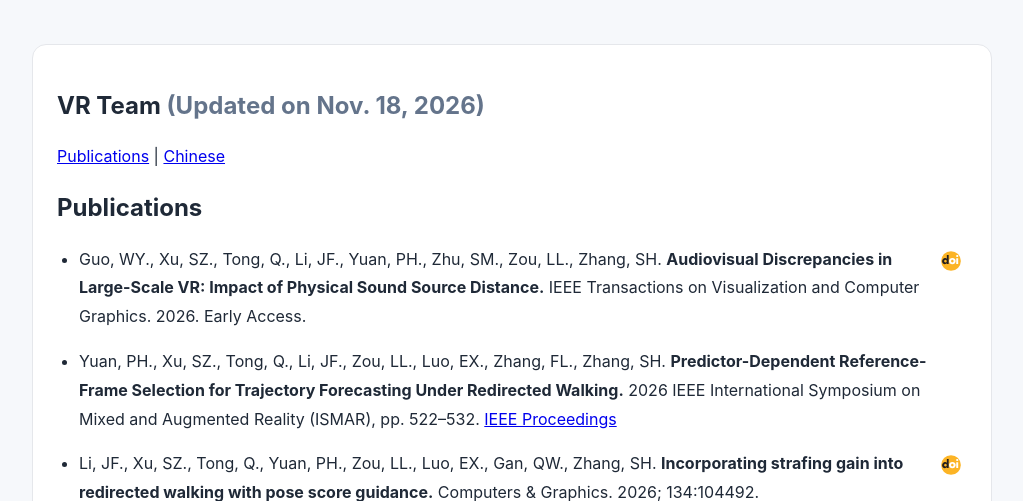
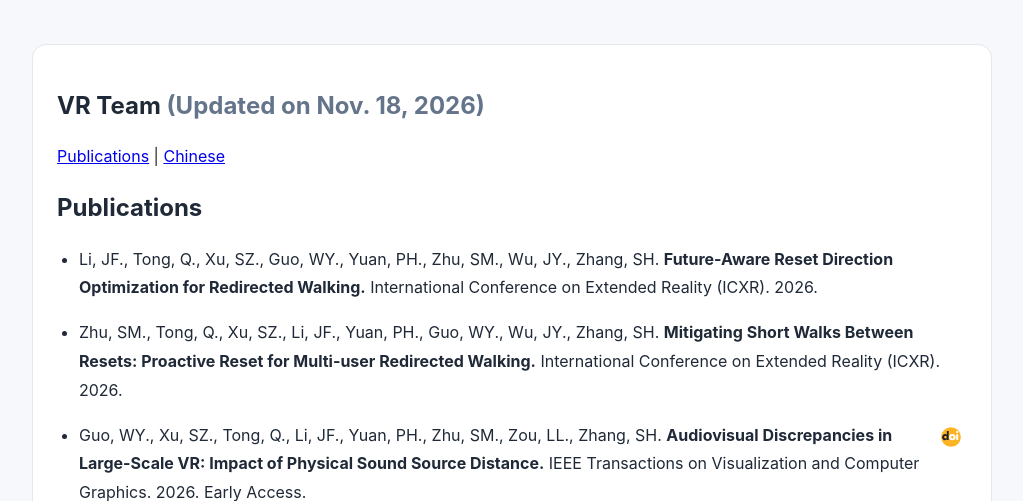
Before and after one commit to BistuCS/BistuCS.github.io, a plain HTML site: page team/team-vr-en.html in a window 1280 px wide. Shown: the top 501 px of the page, without its empty margins (128-1151 px from the left). Drawn offline with Linux system fonts and the light colour scheme.

Commit message:
更新 VR 组的 ICXR 论文

```diff
--- a/team/team-vr-en.html
+++ b/team/team-vr-en.html
@@ -19,6 +19,20 @@
 
       <h2 id="paper">Publications</h2>
       <ul class="pub-list">
+        <li class="pub-item">
+          <p class="pub-entry">
+            <span class="pub-text">Li, JF., Tong, Q., Xu, SZ., Guo, WY., Yuan, PH., Zhu, SM., Wu, JY., Zhang, SH.
+              <b>Future-Aware Reset Direction Optimization for Redirected Walking.</b>
+              International Conference on Extended Reality (ICXR). 2026.</span>
+          </p>
+        </li>
+        <li class="pub-item">
+          <p class="pub-entry">
+            <span class="pub-text">Zhu, SM., Tong, Q., Xu, SZ., Li, JF., Yuan, PH., Guo, WY., Wu, JY., Zhang, SH.
+              <b>Mitigating Short Walks Between Resets: Proactive Reset for Multi-user Redirected Walking.</b>
+              International Conference on Extended Reality (ICXR). 2026.</span>
+          </p>
+        </li>
         <li class="pub-item">
           <p class="pub-entry">
             <span class="pub-text">Guo, WY., Xu, SZ., Tong, Q., Li, JF., Yuan, PH., Zhu, SM., Zou, LL., Zhang, SH.
```
Also changed, not shown: team/team-vr.html (+14 -0 lines).
